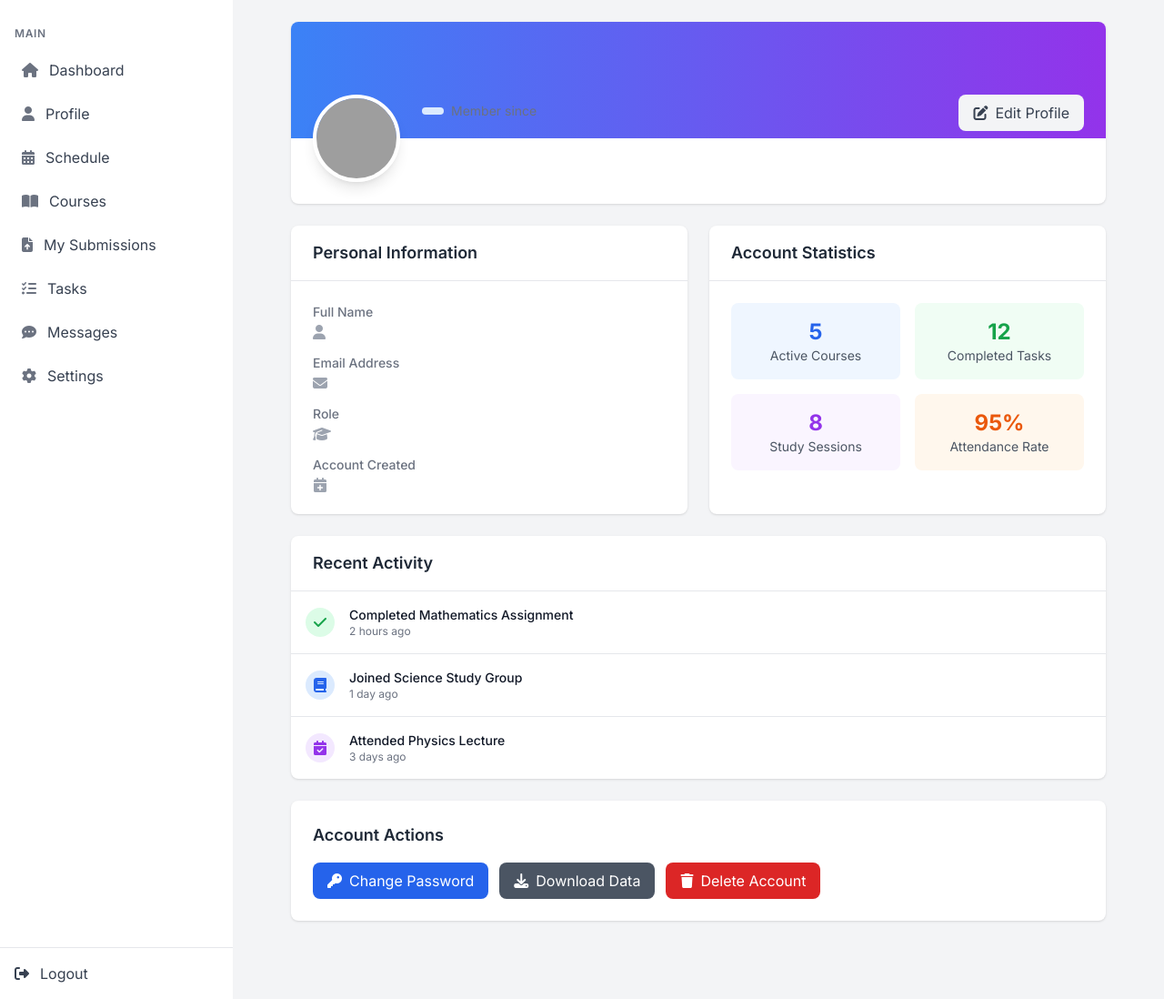
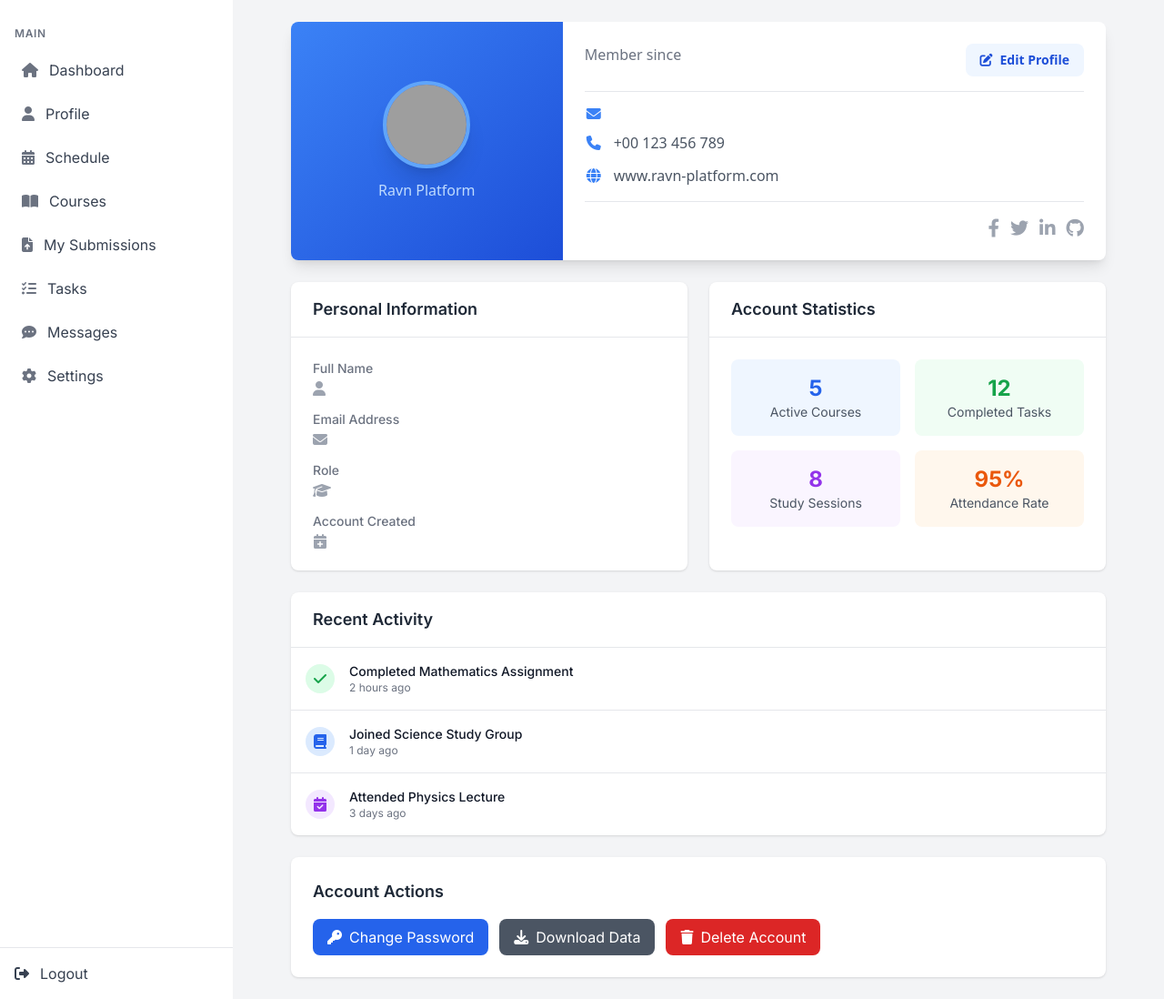
Before and after one commit to navadeep0508/ravn, a Flask app: template templates/profile.html in a window 1280 px wide. Shown: the part 64-1162 px from the top of the page at 91% size. Run offline with Flask 3, Linux system fonts and the light colour scheme; the template is opened without the code that fills it, so the values that code supplies are empty; some libraries are stand-ins or nearby versions; grey boxes are pictures that could not be loaded.

Commit message:
Initial commit:mini hc

```diff
--- a/templates/profile.html
+++ b/templates/profile.html
@@ -4,34 +4,61 @@
 
 {% block dashboard_content %}
 <div class="max-w-4xl mx-auto">
-    <!-- Profile Header -->
-    <div class="bg-white rounded-lg shadow overflow-hidden mb-6">
-        <div class="h-32 bg-gradient-to-r from-blue-500 to-purple-600"></div>
-        <div class="px-6 pb-6">
-            <div class="flex flex-col sm:flex-row sm:items-start sm:justify-between -mt-12">
-                <div class="flex flex-col sm:flex-row items-center sm:items-start mb-4 sm:mb-0">
-                    <img src="https://ui-avatars.com/api/?name={{ user.name }}&background=667eea&color=fff&size=96"
-                         alt="{{ user.name }}"
-                         class="w-24 h-24 rounded-full border-4 border-white shadow-lg mb-4 sm:mb-0">
-                    <div class="sm:ml-6 text-center sm:text-left">
-                        <h1 class="text-2xl font-bold text-gray-900">{{ user.name }}</h1>
-                        <p class="text-gray-600">{{ user.email }}</p>
-                        <div class="flex flex-col sm:flex-row sm:items-center mt-2">
-                            <span class="inline-flex items-center px-3 py-1 rounded-full text-sm font-medium bg-blue-100 text-blue-800 mb-2 sm:mb-0">
-                                {{ user.role | title }}
-                            </span>
-                            <span class="sm:ml-2 text-sm text-gray-500">
-                                Member since {{ user.created_at[:10] }}
-                            </span>
-                        </div>
+<!-- New Profile Header -->
+<div class="bg-white rounded-lg shadow-lg overflow-hidden mb-6 font-sans">
+    <div class="flex flex-col md:flex-row">
+        <!-- Left Side: Blue Gradient with Geometric Shape -->
+        <div class="w-full md:w-1/3 bg-gradient-to-br from-blue-500 to-blue-700 p-6 relative flex flex-col justify-center items-center text-white text-center">
+
+            <div class="relative z-10">
+                <img src="https://ui-avatars.com/api/?name={{ user.name }}&background=fff&color=3b82f6&size=96&bold=true"
+                     alt="{{ user.name }}"
+                     class="w-24 h-24 rounded-full border-4 border-blue-400 shadow-xl mx-auto mb-3">
+                <h2 class="text-2xl font-bold">{{ user.role | title }}</h2>
+                <p class="text-blue-200">Ravn Platform</p>
+            </div>
+        </div>
+
+        <!-- Right Side: User Details -->
+        <div class="w-full md:w-2/3 p-6 flex flex-col justify-between">
+            <div>
+                <div class="flex justify-between items-start">
+                    <div>
+                        <h1 class="text-3xl font-bold text-gray-800">{{ user.name }}</h1>
+                        <p class="text-gray-500">Member since {{ user.created_at[:10] }}</p>
+                    </div>
+                    <button id="editProfileBtn" class="flex-shrink-0 px-4 py-2 bg-blue-50 text-blue-700 rounded-lg hover:bg-blue-100 transition-colors text-sm font-semibold">
+                        <i class="fas fa-edit mr-2"></i>Edit Profile
+                    </button>
+                </div>
+
+                <hr class="my-4">
+
+                <div class="space-y-3 text-gray-600">
+                    <div class="flex items-center">
+                        <i class="fas fa-envelope w-5 text-center text-blue-500 mr-3"></i>
+                        <span>{{ user.email }}</span>
+                    </div>
+                    <div class="flex items-center">
+                        <i class="fas fa-phone w-5 text-center text-blue-500 mr-3"></i>
+                        <span>+00 123 456 789</span>
+                    </div>
+                    <div class="flex items-center">
+                        <i class="fas fa-globe w-5 text-center text-blue-500 mr-3"></i>
+                        <span>www.ravn-platform.com</span>
                     </div>
                 </div>
-                <button id="editProfileBtn" class="px-4 py-2 bg-gray-100 text-gray-700 rounded-lg hover:bg-gray-200 transition-colors">
-                    <i class="fas fa-edit mr-2"></i>Edit Profile
-                </button>
+            </div>
+
+            <div class="mt-4 pt-4 border-t border-gray-200 flex items-center justify-end space-x-3">
+                <a href="#" class="text-gray-400 hover:text-blue-600 transition-colors"><i class="fab fa-facebook-f fa-lg"></i></a>
+                <a href="#" class="text-gray-400 hover:text-blue-600 transition-colors"><i class="fab fa-twitter fa-lg"></i></a>
+                <a href="#" class="text-gray-400 hover:text-blue-600 transition-colors"><i class="fab fa-linkedin-in fa-lg"></i></a>
+                <a href="#" class="text-gray-400 hover:text-blue-600 transition-colors"><i class="fab fa-github fa-lg"></i></a>
             </div>
         </div>
     </div>
+</div>
 
     <!-- Profile Information -->
     <div class="grid grid-cols-1 lg:grid-cols-2 gap-6">
```
Also changed, not shown: static/js/admin_courses.js (added, +53 -0 lines).
